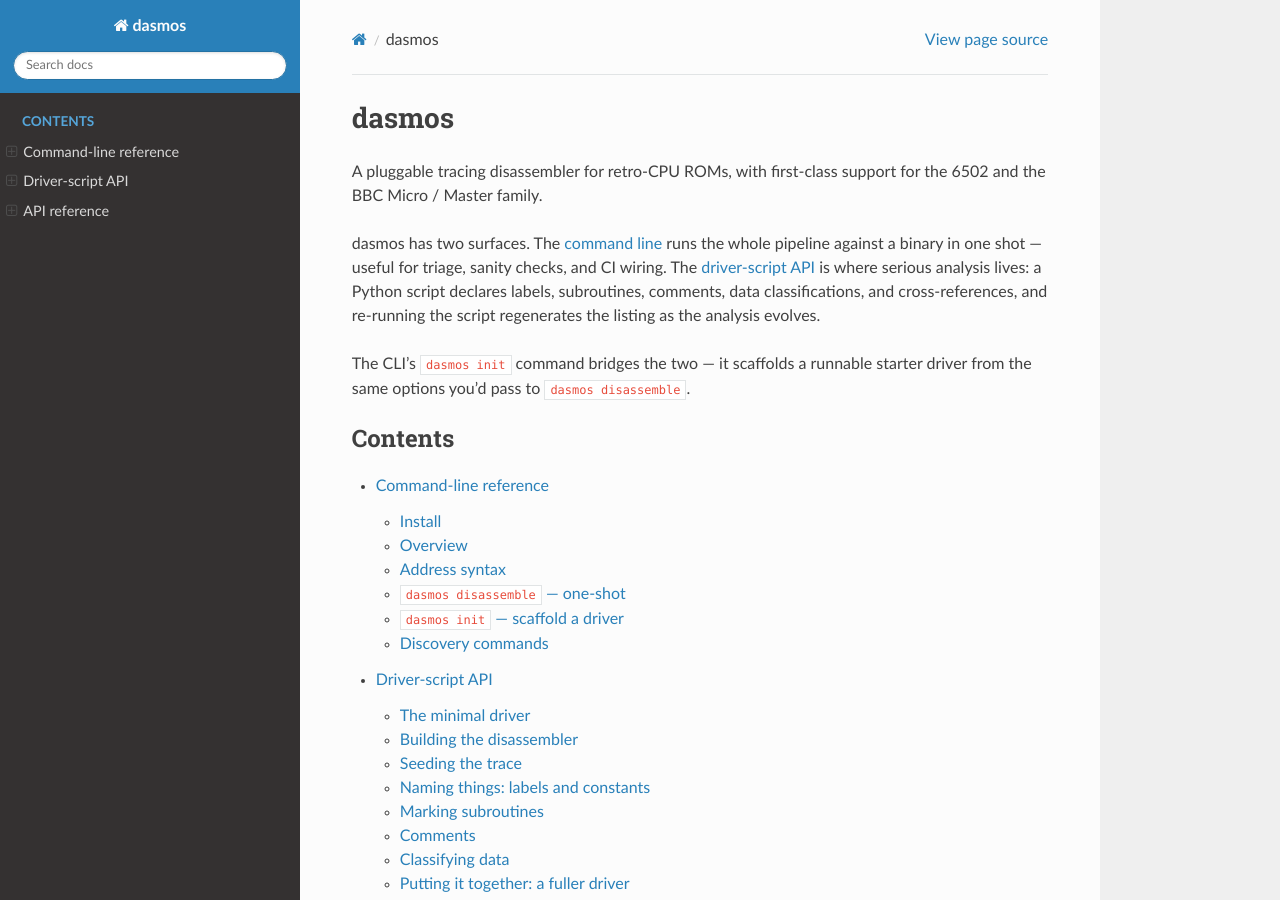
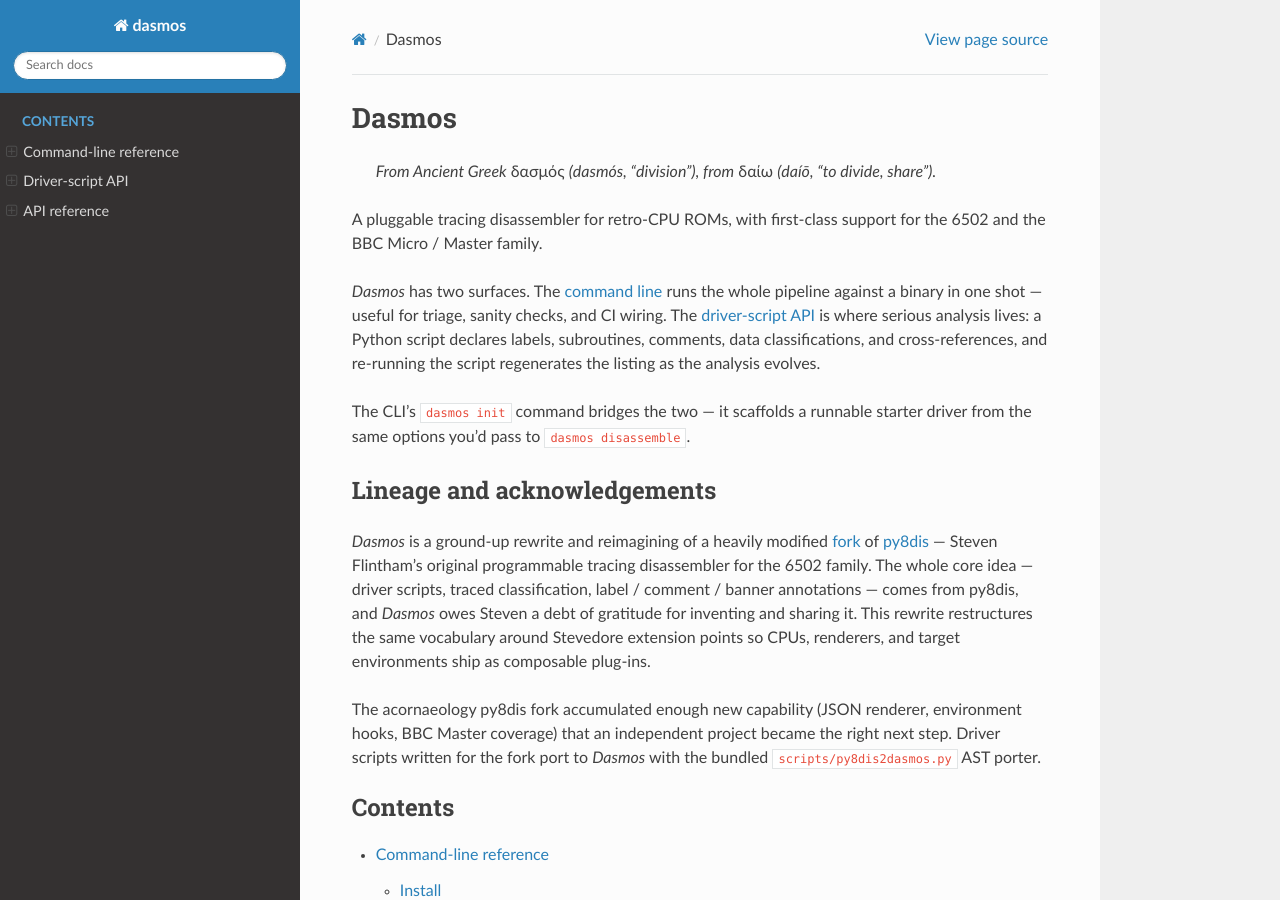
Before and after one commit to acornaeology/dasmos, a Sphinx documentation site: the page built from docs/index.rst, in a window 1280 px wide and 900 px high. Built offline with Sphinx 7.4.7 and the Read the Docs theme 3.1.0, drawn with Linux system fonts in a browser that asks for light colours.

Commit message:
Acknowledge py8dis lineage; stylise *Dasmos* in prose; add etymology
The README and docs landing page now lead with explicit credit to
Steven Flintham's original py8dis (the parent of the acornaeology
fork dasmos descends from), with links to both. The project name
is stylised as *Dasmos* in prose throughout, with `dasmos` reserved
for code, CLI invocations, package paths, and import statements.
A Greek etymology blockquote sits under the title in both surfaces.

```diff
--- a/docs/cli.rst
+++ b/docs/cli.rst
@@ -12,14 +12,14 @@
    <https://docs.astral.sh/uv/getting-started/installation/>`_ —
    one-line installers are available for macOS, Linux, and Windows.
 
-For one-shot CLI use, no install needed — ``uvx`` fetches dasmos
+For one-shot CLI use, no install needed — ``uvx`` fetches *Dasmos*
 into a transient environment and runs it:
 
 .. code-block:: console
 
    uvx dasmos disassemble myrom.bin --load-addr '&8000'
 
-To add dasmos to a project (required for driver scripts that
+To add ``dasmos`` to a project (required for driver scripts that
 ``import dasmos``):
 
 .. code-block:: console
@@ -38,7 +38,7 @@
 Overview
 --------
 
-dasmos installs a single ``dasmos`` script, organised as a Click
+*Dasmos* installs a single ``dasmos`` script, organised as a Click
 command group. Three command families:
 
 - **Discovery** — ``list-cpus``, ``list-renderers``, ``list-environments``
--- a/docs/index.rst
+++ b/docs/index.rst
@@ -1,10 +1,13 @@
-dasmos
+Dasmos
 ======
+
+   *From Ancient Greek* δασμός *(dasmós, "division"), from* δαίω
+   *(daíō, "to divide, share").*
 
 A pluggable tracing disassembler for retro-CPU ROMs, with first-class
 support for the 6502 and the BBC Micro / Master family.
 
-dasmos has two surfaces. The :doc:`command line <cli>` runs the whole
+*Dasmos* has two surfaces. The :doc:`command line <cli>` runs the whole
 pipeline against a binary in one shot — useful for triage, sanity
 checks, and CI wiring. The :doc:`driver-script API <driver_api>` is
 where serious analysis lives: a Python script declares labels,
@@ -14,6 +17,28 @@
 The CLI's ``dasmos init`` command bridges the two — it scaffolds a
 runnable starter driver from the same options you'd pass to
 ``dasmos disassemble``.
+
+
+Lineage and acknowledgements
+----------------------------
+
+*Dasmos* is a ground-up rewrite and reimagining of a heavily modified
+`fork <https://github.com/acornaeology/py8dis>`_ of
+`py8dis <https://github.com/ZornsLemma/py8dis>`_ — Steven Flintham's
+original programmable tracing disassembler for the 6502 family. The
+whole core idea — driver scripts, traced classification,
+label / comment / banner annotations — comes from py8dis, and *Dasmos*
+owes Steven a debt of gratitude for inventing and sharing it. This
+rewrite restructures the same vocabulary around Stevedore extension
+points so CPUs, renderers, and target environments ship as composable
+plug-ins.
+
+The acornaeology py8dis fork accumulated enough new capability
+(JSON renderer, environment hooks, BBC Master coverage) that an
+independent project became the right next step. Driver scripts
+written for the fork port to *Dasmos* with the bundled
+``scripts/py8dis2dasmos.py`` AST porter.
+
 
 .. toctree::
    :maxdepth: 2
```
Also changed, not shown: README.md (+27 -13 lines), docs/driver_api.rst (+5 -4 lines), 1 other file.
